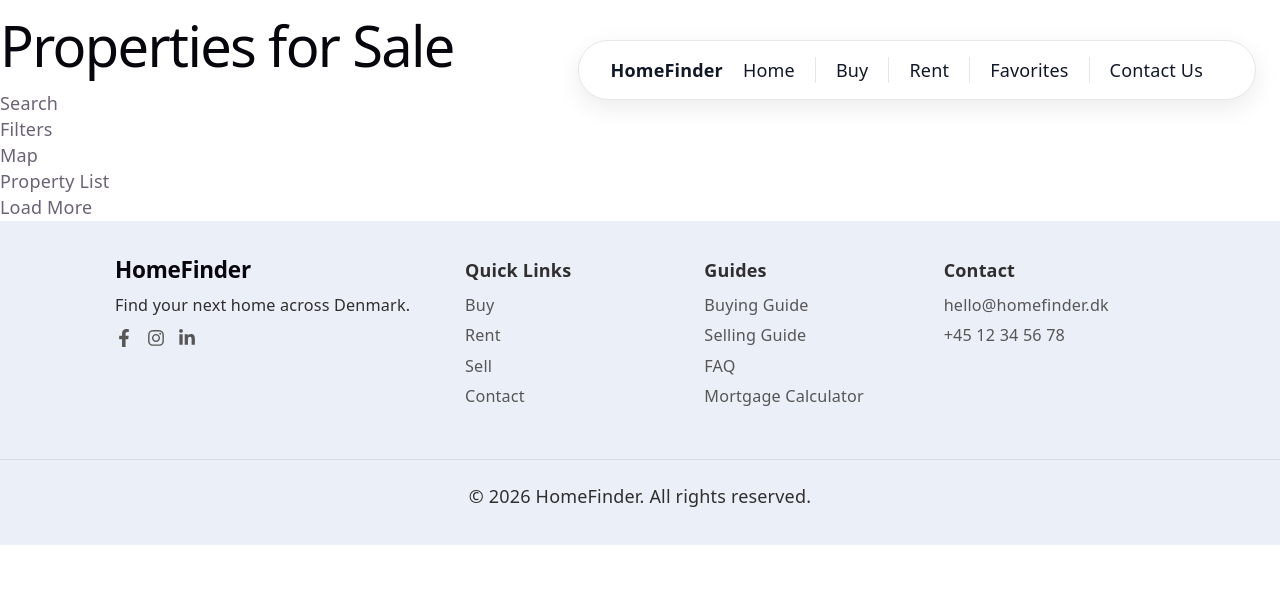
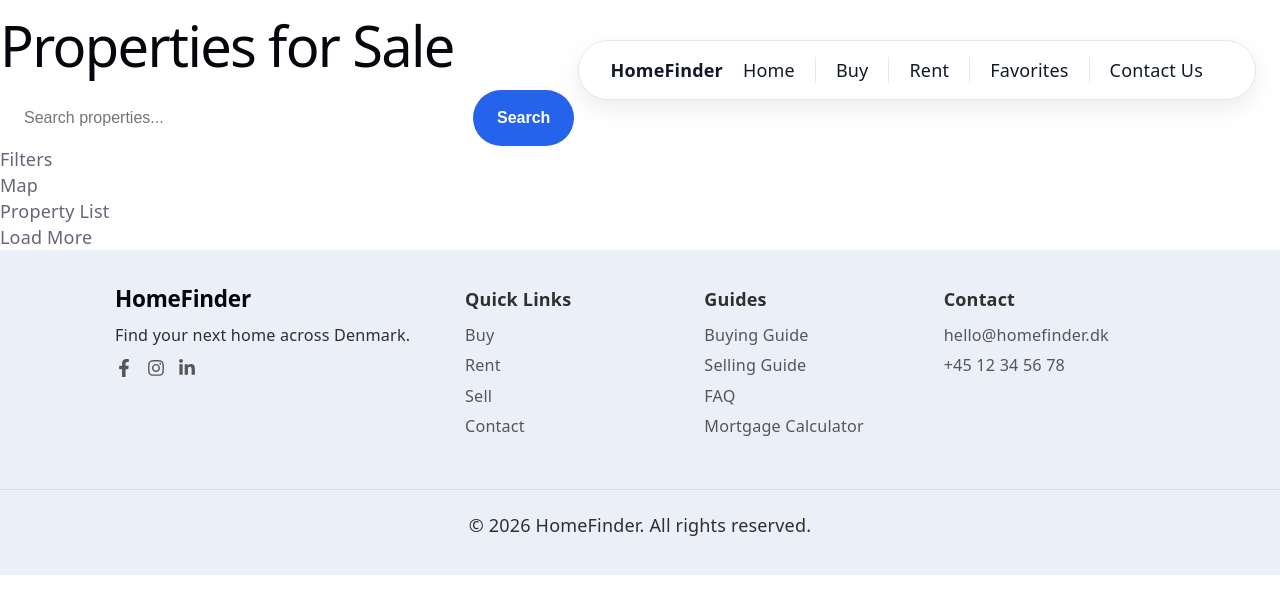
Before and after one commit to yasi-ayazi/home-finder, a React (Vite) app: page /buy in a window 1280 px wide. Shown: the top 614 px of the page. Built offline with nearby package versions, Linux system fonts and the light colour scheme.

Commit message:
Implement SearchBox component in Buy page for property search functionality

```diff
--- a/src/pages/Buy.tsx
+++ b/src/pages/Buy.tsx
@@ -1,10 +1,24 @@
+import { useState } from "react";
+import SearchBox from "../components/SearchBox/SearchBox";
+
 function Buy() {
+  const [query, setQuery] = useState("");
+
+  function handleSearch() {
+    console.log(query);
+  }
+
   return (
     <main className="buy-page">
       <h1>Properties for Sale</h1>
 
       <section>
-        Search
+        <SearchBox
+          activeTab="buy"
+          query={query}
+          onQueryChange={setQuery}
+          onSearch={handleSearch}
+        />
       </section>
 
       <section>
```
